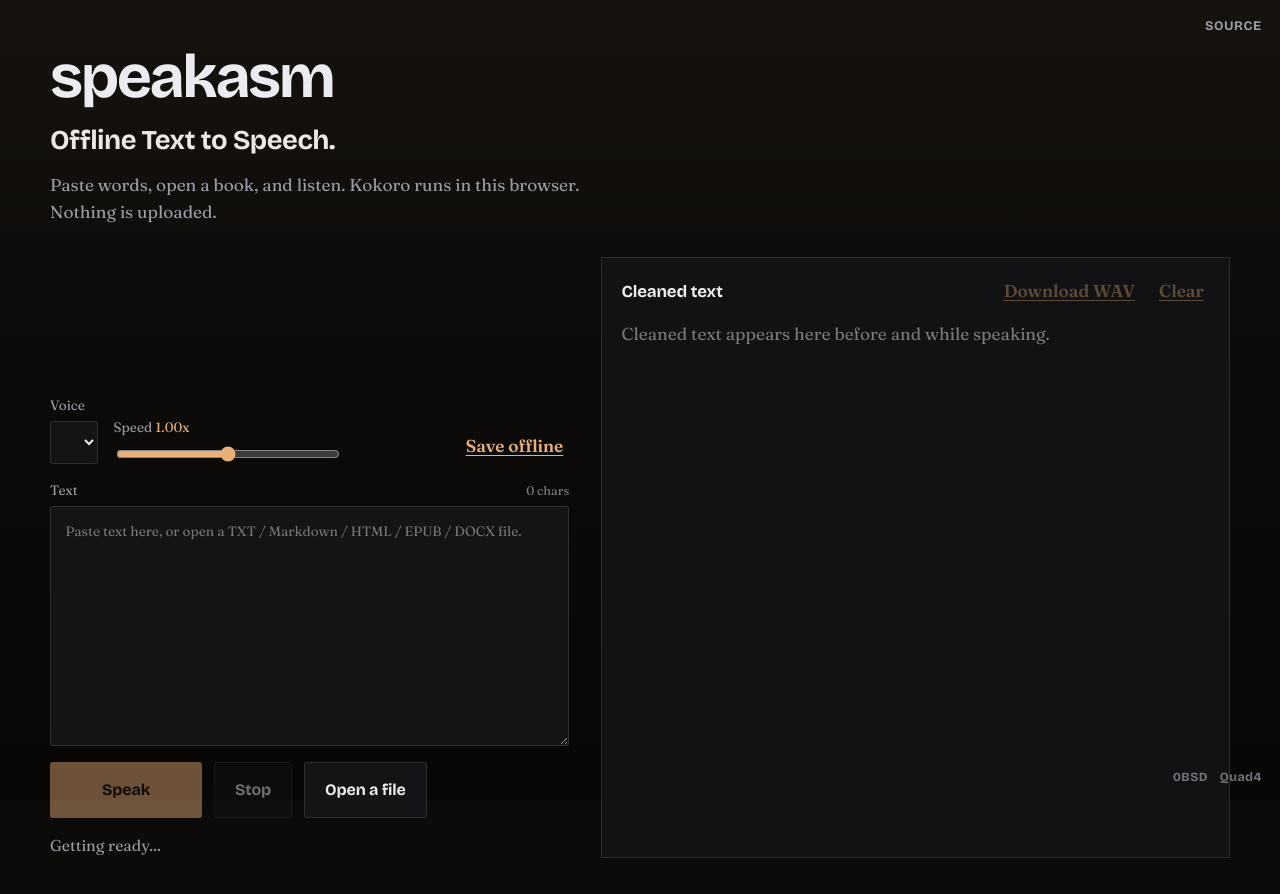
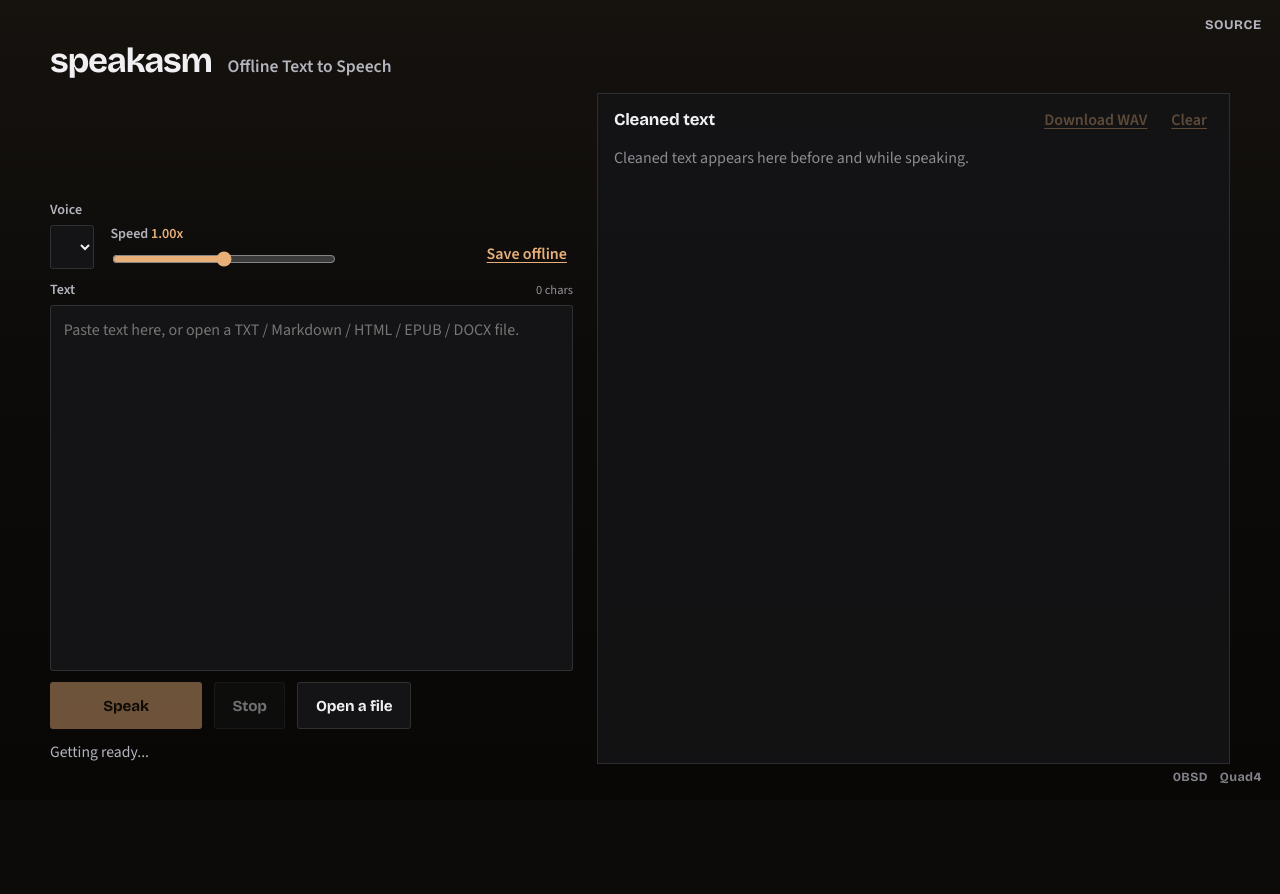
Before and after one commit to Quad4-Software/speakasm, a plain HTML site: page web/index.html in a window 1280 px wide. After the commit the page ends 800 px from the top, so only its background shows below. Drawn offline with Linux system fonts and the light colour scheme.

Commit message:
Fix local Kokoro loading, voices fallback, fonts, and viewport layout.

```diff
--- a/web/css/app.css
+++ b/web/css/app.css
@@ -1,6 +1,6 @@
 :root {
-  --ink: #ececf0;
-  --ink-soft: #9b9ba6;
+  --ink: #f0f0f3;
+  --ink-soft: #b4b4be;
   --paper: #0c0b0a;
   --panel: #141416;
   --panel-2: #1c1c1f;
@@ -12,9 +12,10 @@
   --ok: #8fba7d;
   --line: color-mix(in srgb, var(--ink) 12%, transparent);
   --font-display: "Bricolage Grotesque", "Avenir Next", "Trebuchet MS", sans-serif;
-  --font-body: "Fraunces", "Iowan Old Style", Georgia, serif;
+  --font-body: "Source Sans 3", "Segoe UI", "Helvetica Neue", sans-serif;
   --radius: 3px;
   --ease: cubic-bezier(0.22, 1, 0.36, 1);
+  --foot-space: 2.25rem;
 }
 
 @font-face {
@@ -26,19 +27,19 @@
 }
 
 @font-face {
-  font-family: "Fraunces";
+  font-family: "Source Sans 3";
   font-style: normal;
   font-weight: 400;
   font-display: swap;
-  src: url("/fonts/fraunces-400.woff2") format("woff2");
+  src: url("/fonts/source-sans-400.woff2") format("woff2");
 }
 
 @font-face {
-  font-family: "Fraunces";
+  font-family: "Source Sans 3";
   font-style: normal;
   font-weight: 600;
   font-display: swap;
-  src: url("/fonts/fraunces-600.woff2") format("woff2");
+  src: url("/fonts/source-sans-600.woff2") format("woff2");
 }
 
 *,
@@ -50,16 +51,19 @@
 html,
 body {
   margin: 0;
-  min-height: 100%;
+  height: 100%;
+  height: 100dvh;
+  overflow: hidden;
 }
 
 body {
   color: var(--ink);
   font-family: var(--font-body);
-  font-size: 1.08rem;
-  line-height: 1.55;
+  font-size: 1rem;
+  font-weight: 400;
+  line-height: 1.45;
   background: var(--paper);
-  overflow-x: hidden;
+  overflow: hidden;
 }
 
 .atmosphere {
@@ -71,8 +75,14 @@ body {
 
 .stage {
   width: min(1180px, calc(100% - 2.5rem));
+  height: 100%;
+  height: 100dvh;
   margin: 0 auto;
-  padding: clamp(2rem, 6vh, 4rem) 0 3.5rem;
+  padding: 2.75rem 0 var(--foot-space);
+  display: flex;
+  flex-direction: column;
+  gap: 0.85rem;
+  overflow: hidden;
 }
 
 .chrome-top {
@@ -213,41 +223,46 @@ body {
 }
 
 .brand-block {
-  max-width: 40rem;
-  margin-bottom: clamp(1.5rem, 4vh, 2.5rem);
+  display: flex;
+  flex-wrap: wrap;
+  align-items: baseline;
+  gap: 0.55rem 1rem;
+  flex: 0 0 auto;
+  max-width: none;
+  margin: 0;
   animation: rise 0.9s var(--ease) both;
 }
 
 .brand {
-  margin: 0 0 0.85rem;
+  margin: 0;
   font-family: var(--font-display);
-  font-size: clamp(2.2rem, 6vw, 3.8rem);
+  font-size: clamp(1.55rem, 3.2vw, 2.15rem);
   font-weight: 700;
-  letter-spacing: -0.045em;
-  line-height: 0.95;
+  letter-spacing: -0.04em;
+  line-height: 1;
 }
 
 .headline {
-  margin: 0 0 0.65rem;
-  font-family: var(--font-display);
-  font-size: clamp(1.2rem, 2.8vw, 1.7rem);
-  font-weight: 700;
-  letter-spacing: -0.02em;
-  color: color-mix(in srgb, var(--ink) 90%, var(--accent));
+  margin: 0;
+  font-family: var(--font-body);
+  font-size: clamp(0.95rem, 1.6vw, 1.1rem);
+  font-weight: 600;
+  letter-spacing: 0;
+  color: var(--ink-soft);
 }
 
 .lede {
-  margin: 0;
-  max-width: 34rem;
-  color: var(--ink-soft);
+  display: none;
 }
 
 .workspace {
   display: grid;
   grid-template-columns: minmax(0, 0.95fr) minmax(0, 1.15fr);
-  gap: clamp(1.25rem, 3vw, 2rem);
+  gap: clamp(0.85rem, 2vw, 1.5rem);
   align-items: stretch;
-  min-height: min(70vh, 44rem);
+  flex: 1 1 auto;
+  min-height: 0;
+  overflow: hidden;
 }
 
 .panel {
@@ -258,31 +273,40 @@ body {
 }
 
 .panel-input {
-  gap: 1rem;
+  gap: 0.7rem;
+  min-height: 0;
+  overflow: hidden;
   animation-delay: 0.06s;
 }
 
 .panel-result {
-  padding: 1.15rem 1.2rem 1.2rem;
+  padding: 0.85rem 1rem 1rem;
   border: 1px solid var(--line);
   background: color-mix(in srgb, var(--panel) 88%, transparent);
+  min-height: 0;
+  overflow: hidden;
   animation-delay: 0.12s;
 }
 
 .hero-visual {
   margin: 0;
+  flex: 0 0 auto;
 }
 
 #wave {
   display: block;
   width: 100%;
   height: auto;
-  max-height: 180px;
+  max-height: 96px;
 }
 
 .controls {
-  display: grid;
-  gap: 1rem;
+  display: flex;
+  flex-direction: column;
+  gap: 0.7rem;
+  flex: 1 1 auto;
+  min-height: 0;
+  overflow: hidden;
 }
 
 .control-row {
@@ -294,19 +318,22 @@ body {
 
 .field {
   display: grid;
-  gap: 0.35rem;
-  font-size: 0.85rem;
+  gap: 0.3rem;
+  font-size: 0.88rem;
+  font-weight: 600;
   color: var(--ink-soft);
 }
 
 .field select {
   min-width: min(100%, 16rem);
-  padding: 0.7rem 0.8rem;
+  padding: 0.55rem 0.7rem;
   border: 1px solid var(--line);
   border-radius: var(--radius);
   background: var(--panel);
   color: var(--ink);
-  font: inherit;
+  font-family: var(--font-body);
+  font-size: 0.98rem;
+  font-weight: 400;
 }
 
 .toggle {
@@ -373,9 +400,9 @@ body {
   appearance: none;
   border: 1px solid transparent;
   border-radius: var(--radius);
-  padding: 0.9rem 1.25rem;
+  padding: 0.7rem 1.1rem;
   font-family: var(--font-display);
-  font-size: 1rem;
+  font-size: 0.95rem;
   font-weight: 700;
   letter-spacing: -0.01em;
   cursor: pointer;
@@ -587,15 +614,15 @@ body {
 .transcript {
   margin: 0;
   flex: 1 1 auto;
-  min-height: 14rem;
-  max-height: min(62vh, 36rem);
+  min-height: 0;
+  max-height: none;
   overflow: auto;
   padding-right: 0.35rem;
   white-space: pre-wrap;
   word-break: break-word;
   font-family: var(--font-body);
-  font-size: 1.08rem;
-  line-height: 1.7;
+  font-size: 1rem;
+  line-height: 1.55;
   color: var(--ink);
   scrollbar-width: thin;
   scrollbar-color: color-mix(in srgb, var(--accent) 35%, transparent) transparent;
@@ -716,17 +743,26 @@ body {
     bottom: 0.65rem;
   }
 
+  .stage {
+    padding-top: 2.4rem;
+  }
+
   .workspace {
     grid-template-columns: 1fr;
+    grid-template-rows: minmax(0, 1fr) minmax(0, 1fr);
     min-height: 0;
   }
 
   .panel-result {
-    min-height: 18rem;
+    min-height: 0;
   }
 
   .transcript {
-    max-height: 50vh;
+    max-height: none;
+  }
+
+  #wave {
+    max-height: 72px;
   }
 }
 
@@ -789,6 +825,10 @@ body {
 
 .field-text {
   width: 100%;
+  flex: 1 1 auto;
+  min-height: 0;
+  display: grid;
+  grid-template-rows: auto minmax(0, 1fr);
 }
 
 .field-head {
@@ -800,21 +840,25 @@ body {
 
 .char-count {
   font-size: 0.78rem;
+  font-weight: 400;
   color: color-mix(in srgb, var(--ink-soft) 80%, transparent);
   font-variant-numeric: tabular-nums;
 }
 
 .field textarea {
   width: 100%;
-  min-height: 12rem;
-  resize: vertical;
-  padding: 0.85rem 0.9rem;
+  min-height: 0;
+  height: 100%;
+  resize: none;
+  padding: 0.7rem 0.8rem;
   border: 1px solid var(--line);
   border-radius: var(--radius);
   background: var(--panel);
   color: var(--ink);
-  font: inherit;
-  line-height: 1.55;
+  font-family: var(--font-body);
+  font-size: 1rem;
+  font-weight: 400;
+  line-height: 1.5;
 }
 
 .field textarea:focus-visible {
--- a/web/index.html
+++ b/web/index.html
@@ -83,8 +83,7 @@
   <main class="stage">
     <header class="brand-block">
       <p class="brand">speakasm</p>
-      <h1 class="headline">Offline Text to Speech.</h1>
-      <p class="lede">Paste words, open a book, and listen. Kokoro runs in this browser. Nothing is uploaded.</p>
+      <h1 class="headline">Offline Text to Speech</h1>
     </header>
 
     <div class="workspace">
--- a/web/js/engine/kokoro.js
+++ b/web/js/engine/kokoro.js
@@ -38,8 +38,11 @@ export async function createKokoroEngine() {
   env.allowRemoteModels = false;
   env.allowLocalModels = true;
   env.localModelPath = '/models/';
+  env.useBrowserCache = false;
   if (env.backends?.onnx?.wasm) {
     env.backends.onnx.wasm.wasmPaths = '/vendor/kokoro/';
+  } else if ('wasmPaths' in env) {
+    env.wasmPaths = '/vendor/kokoro/';
   }
 
   /** @type {any} */
@@ -156,14 +159,15 @@ export async function createKokoroEngine() {
  */
 async function pickDevice() {
   try {
-    if (navigator.gpu) {
-      const adapter = await navigator.gpu.requestAdapter();
-      if (adapter) {
-        return 'webgpu';
-      }
+    if (!navigator.gpu) {
+      return 'wasm';
+    }
+    const adapter = await navigator.gpu.requestAdapter();
+    if (adapter) {
+      return 'webgpu';
     }
   } catch {
-    /* fall through */
+    /* fall through to wasm */
   }
   return 'wasm';
 }
--- a/web/js/main.js
+++ b/web/js/main.js
@@ -1,5 +1,6 @@
 import { bootApp } from './ui/app.js';
 import { registerPWA } from './pwa.js';
 
+// Importing pwa.js registers beforeinstallprompt immediately.
 await registerPWA();
 await bootApp();
--- a/web/js/pwa.js
+++ b/web/js/pwa.js
@@ -4,6 +4,16 @@
 
 const UPDATE_TOAST_ID = 'pwa-update-toast';
 const COI_RELOAD_KEY = 'speakasm-coi-reload';
+
+/** @type {any} */
+let deferredInstall = null;
+
+// Capture before async SW/COI work so Chromium's one-shot event is not missed.
+window.addEventListener('beforeinstallprompt', (ev) => {
+  ev.preventDefault();
+  deferredInstall = ev;
+  document.getElementById('btn-install')?.removeAttribute('hidden');
+});
 
 /**
  * @returns {Promise<void>}
@@ -41,26 +51,29 @@ export function setupInstallAffordance(els) {
     return;
   }
 
-  /** @type {any} */
-  let deferred = null;
+  if (deferredInstall) {
+    els.installBtn.hidden = false;
+  }
+
   window.addEventListener('beforeinstallprompt', (ev) => {
     ev.preventDefault();
-    deferred = ev;
+    deferredInstall = ev;
     els.installBtn.hidden = false;
   });
 
   els.installBtn.addEventListener('click', async () => {
-    if (!deferred) {
+    if (!deferredInstall) {
       return;
     }
+    const promptEvent = deferredInstall;
+    deferredInstall = null;
     els.installBtn.hidden = true;
-    deferred.prompt();
+    promptEvent.prompt();
     try {
-      await deferred.userChoice;
+      await promptEvent.userChoice;
     } catch {
       /* ignore */
     }
-    deferred = null;
   });
 
   const isIos = /iphone|ipad|ipod/i.test(navigator.userAgent);
--- a/web/js/ui/app.js
+++ b/web/js/ui/app.js
@@ -107,17 +107,23 @@ export async function bootApp() {
    * @returns {Promise<typeof voices>}
    */
   async function loadVoices() {
-    const res = await fetch('/api/voices', { credentials: 'same-origin' });
-    if (!res.ok) {
-      const fallback = await fetch('/voices.json', { credentials: 'same-origin' });
-      if (!fallback.ok) {
-        throw new Error('Could not load voices.');
+    // Prefer static catalog (GitHub Pages has no Go /api). Fall back to API for Docker.
+    const sources = ['/voices.json', '/api/voices'];
+    for (const url of sources) {
+      try {
+        const res = await fetch(url, { credentials: 'same-origin' });
+        if (!res.ok) {
+          continue;
+        }
+        const data = await res.json();
+        if (Array.isArray(data.voices) && data.voices.length) {
+          return data.voices;
+        }
+      } catch {
+        /* try next */
       }
-      const data = await fallback.json();
-      return data.voices || [];
     }
-    const data = await res.json();
-    return data.voices || [];
+    throw new Error('Could not load voices.');
   }
 
   /**
--- a/web/js/ui/wave.js
+++ b/web/js/ui/wave.js
@@ -41,7 +41,7 @@ export function createWaveController(canvas) {
   function resize() {
     const ratio = Math.min(window.devicePixelRatio || 1, 2);
     const width = canvas.clientWidth || canvas.width;
-    const height = Math.max(140, Math.round(width * 0.22));
+    const height = Math.max(56, Math.min(96, Math.round(width * 0.12)));
     canvas.width = Math.floor(width * ratio);
     canvas.height = Math.floor(height * ratio);
     ctx.setTransform(ratio, 0, 0, ratio, 0, 0);
--- a/web/sw.js
+++ b/web/sw.js
@@ -1,5 +1,5 @@
 /* speakasm service worker: offline shell, COOP/COEP isolation, auto-update */
-const CACHE_VERSION = 'speakasm-v0.1.0';
+const CACHE_VERSION = 'speakasm-v0.1.1';
 const SHELL_CACHE = `${CACHE_VERSION}-shell`;
 const ASSET_CACHE = `${CACHE_VERSION}-assets`;
 
@@ -26,8 +26,8 @@ const PRECACHE = [
   '/icons/icon-maskable-192.png',
   '/icons/icon-maskable-512.png',
   '/fonts/bricolage-700.woff2',
-  '/fonts/fraunces-400.woff2',
-  '/fonts/fraunces-600.woff2',
+  '/fonts/source-sans-400.woff2',
+  '/fonts/source-sans-600.woff2',
   '/vendor/jszip/jszip.min.js',
   '/vendor/kokoro/kokoro.js',
 ];
```
Also changed, not shown: web/fonts/fraunces-400.woff2 (deleted), web/fonts/fraunces-600.woff2 (deleted), web/fonts/source-sans-400.woff2 (added), web/fonts/source-sans-600.woff2 (added), 3 other files.
